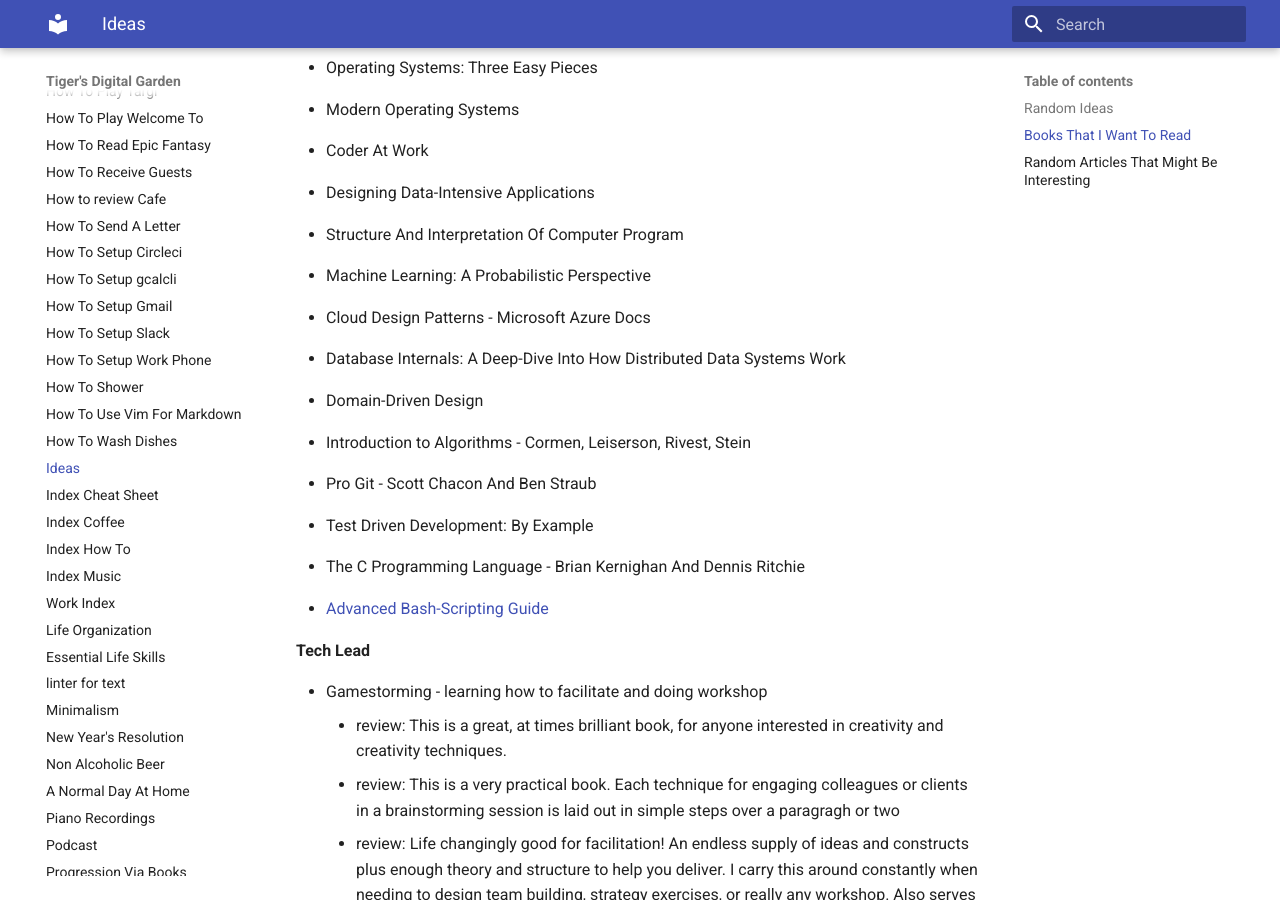
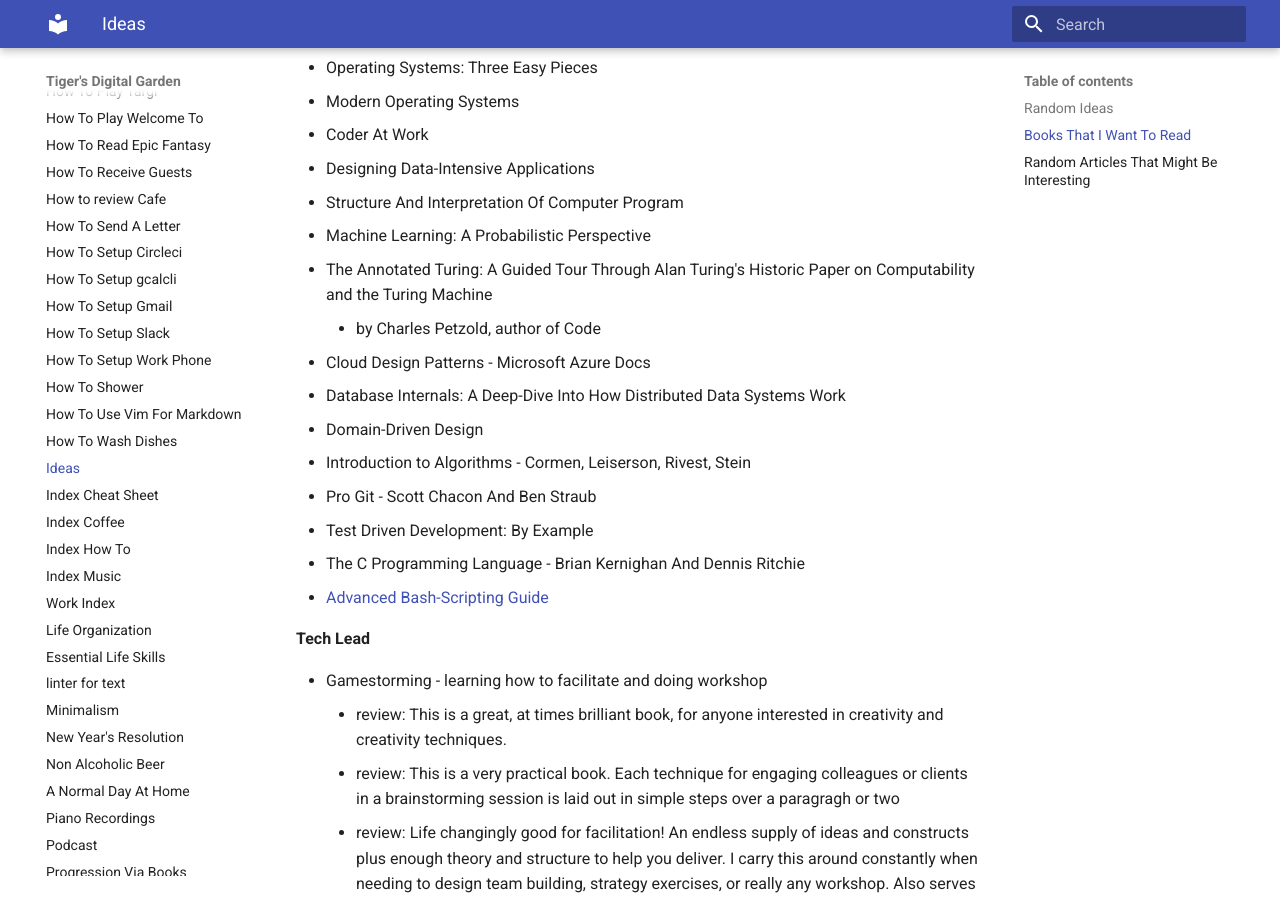
Before and after one commit to ynotstartups/notes, an MkDocs documentation site: the page built from notes/ideas.md, in a window 1280 px wide and 900 px high, scrolled down 1994 px. Built offline with MkDocs 1.6.1 and Material for MkDocs 9.7.7, drawn with Linux system fonts in a browser that asks for light colours.

Commit message:
add the Annotated turning

```diff
--- a/notes/ideas.md
+++ b/notes/ideas.md
@@ -59,31 +59,20 @@ _next_
 _future_
 
 - Operating Systems: Three Easy Pieces
-
 - Modern Operating Systems
-
 - Coder At Work
-
 - Designing Data-Intensive Applications
-
 - Structure And Interpretation Of Computer Program
-
 - Machine Learning: A Probabilistic Perspective
-
+- The Annotated Turing: A Guided Tour Through Alan Turing's Historic Paper on Computability and the Turing Machine
+  - by Charles Petzold, author of Code
 - Cloud Design Patterns - Microsoft Azure Docs
-
 - Database Internals: A Deep-Dive Into How Distributed Data Systems Work
-
 - Domain-Driven Design
-
 - Introduction to Algorithms - Cormen, Leiserson, Rivest, Stein
-
 - Pro Git - Scott Chacon And Ben Straub
-
 - Test Driven Development: By Example
-
 - The C Programming Language - Brian Kernighan And Dennis Ritchie
-
 - [Advanced Bash-Scripting Guide](https://tldp.org/LDP/abs/html/index.html)
 
 **Tech Lead**
```
